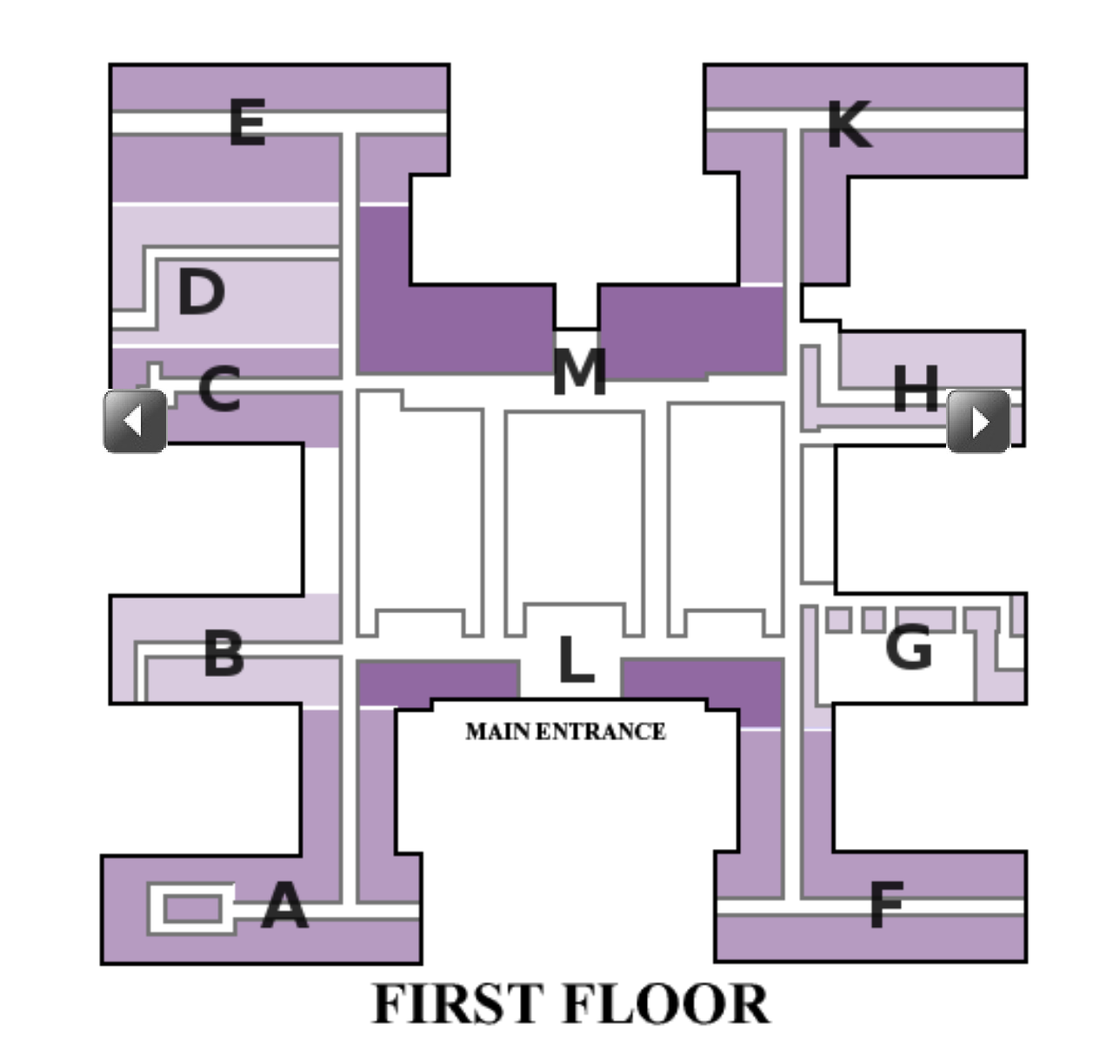
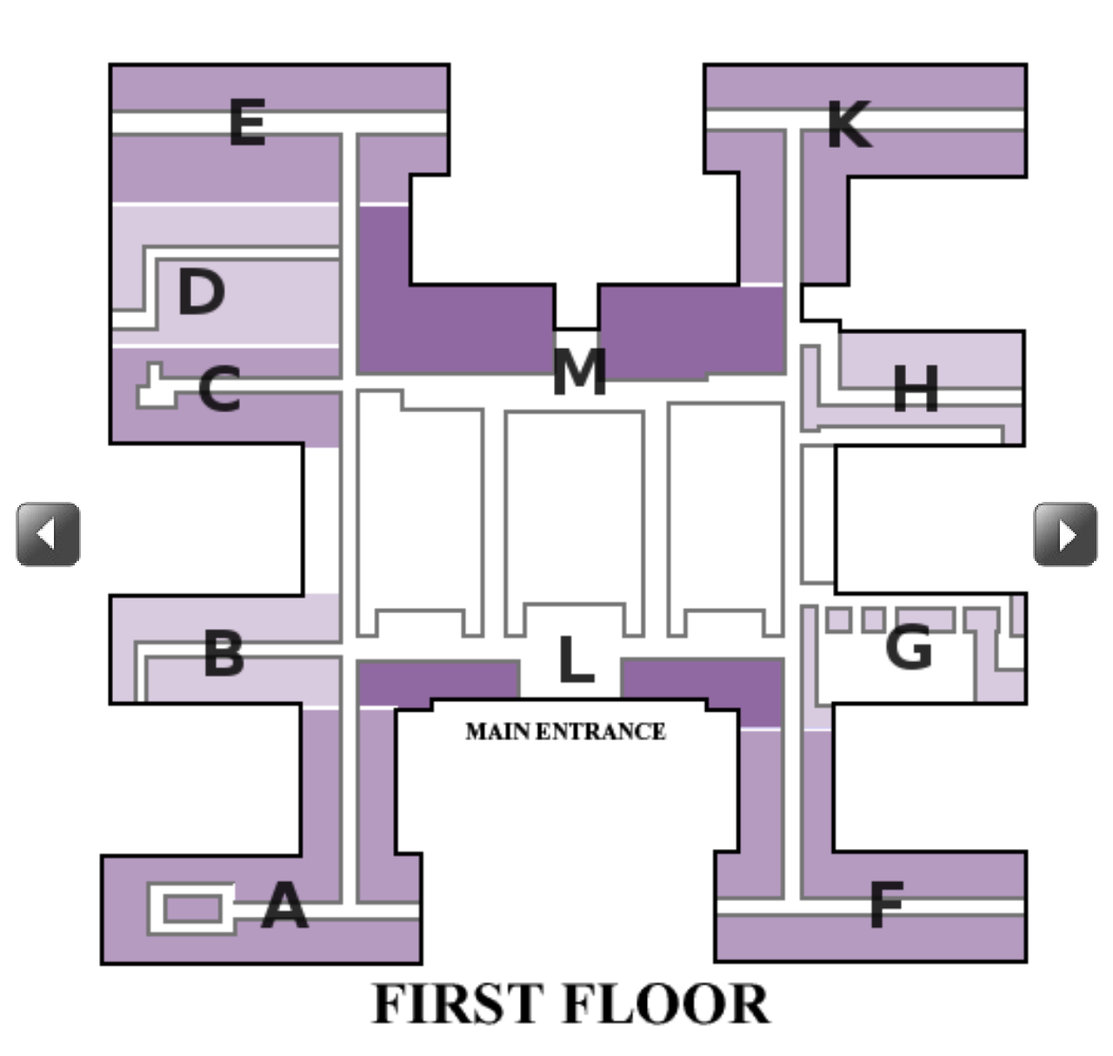
Before and after one commit to allenz456/EECS-394---TechView, a PHP site: page / in a window 1280 px wide. Shown: the part 38-1252 px from the top of the page at 87% size. Run offline with PHP 8.4, Linux system fonts and the light colour scheme; data that the repository does not hold is empty.

Commit message:
brian tommy

```diff
--- a/main.css
+++ b/main.css
@@ -15,11 +15,11 @@ body, html
 	z-index: 40;
 	/*position: absolute;*/
 	/*float:left;*/
-	width: 300px;
+	width: 100px;
 	height: 20%;
 	position: absolute;
 	left: 0px;
-	top: 480px;
+	bottom: 20px;
 }
 
 .right_floor_button
@@ -32,11 +32,11 @@ body, html
 	z-index: 40;
 	/*position: absolute;*/
 	/*float:right;*/
-	width: 300px;
+	width: 100px;
 	height: 20%;
 	position: absolute;
 	right: 0px;
-	top: 480px;
+	bottom: 20px;
 }
 
 #body_div
```
